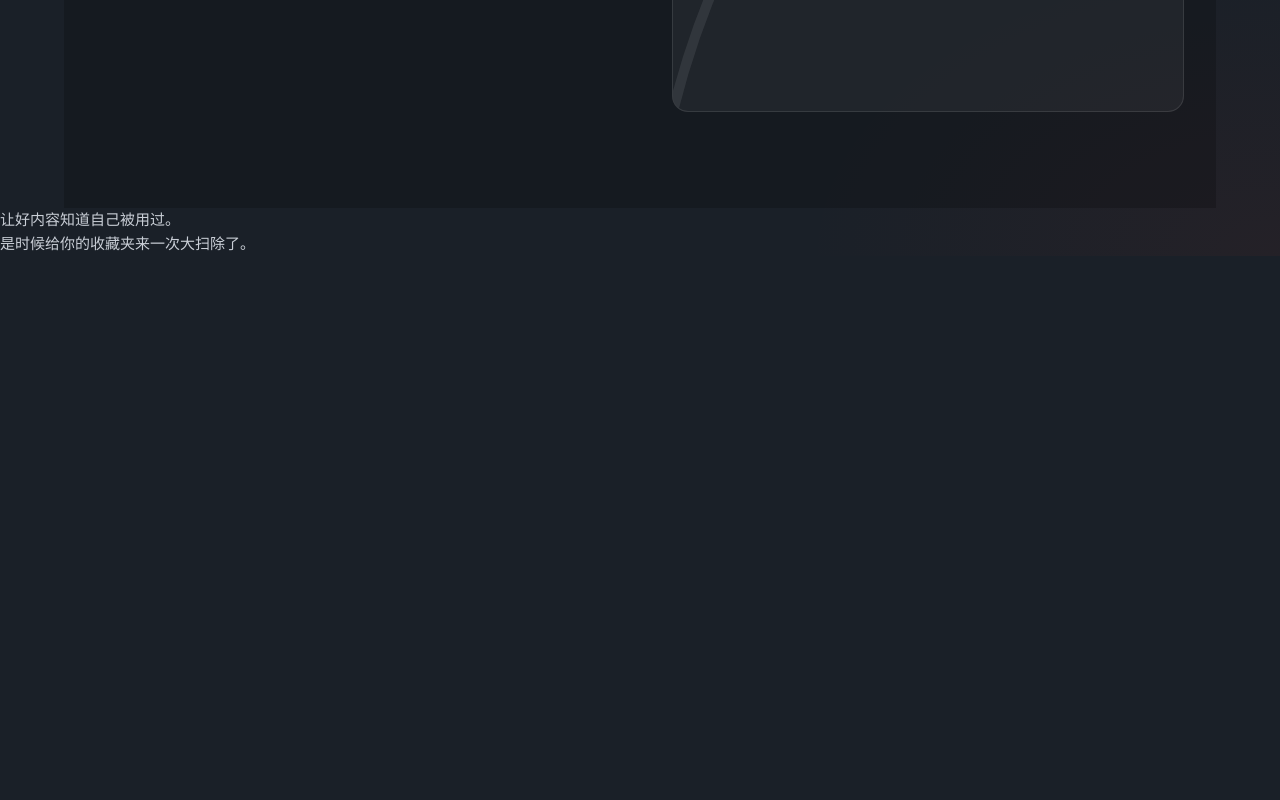
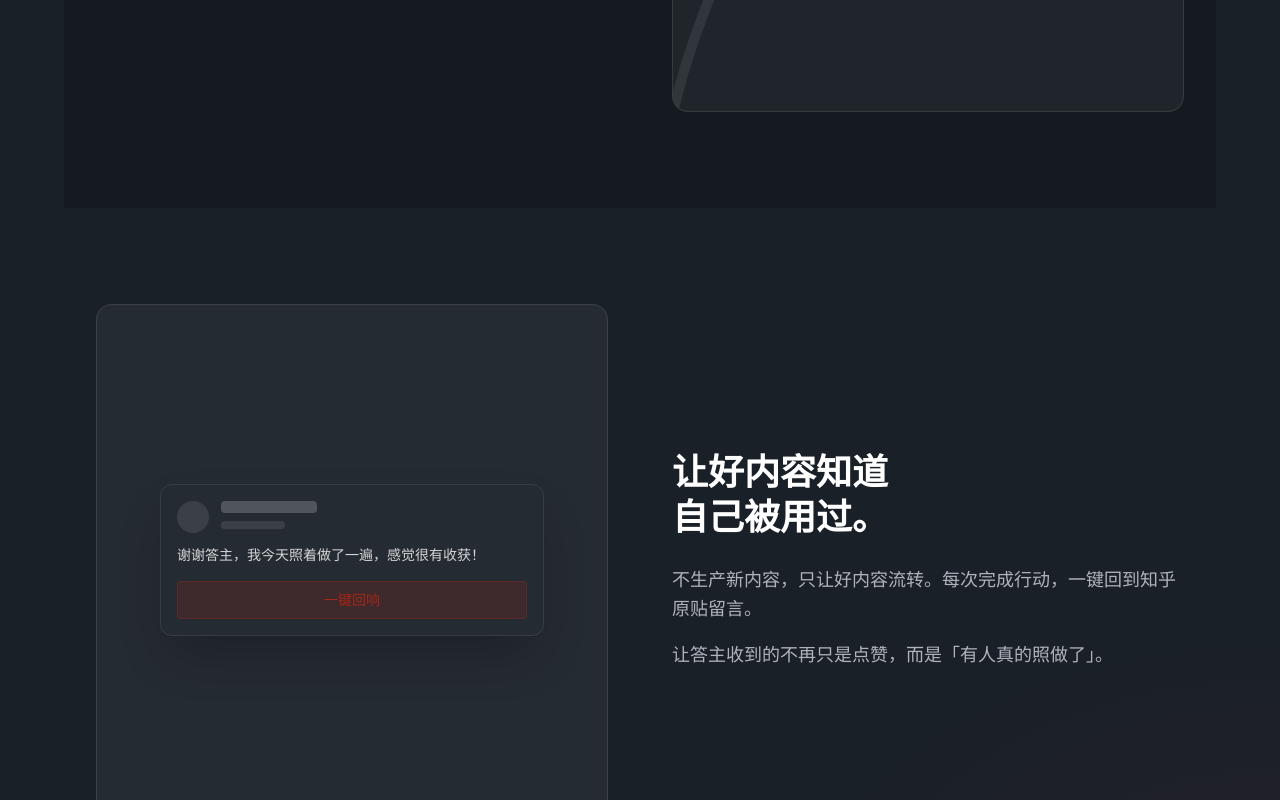
Before and after one commit to RookieRunboy/action, a Next.js app: page / in a window 1280 px wide. Shown: the part 2000-2800 px from the top of the page. Before the commit the page ends 2256 px from the top, so only its background shows below. Built offline with nearby package versions, Linux system fonts and the light colour scheme; no server answers; a web font is replaced by a local one.

Commit message:
feat: implement Community Loop section

```diff
--- a/src/components/landing/CommunityLoop.tsx
+++ b/src/components/landing/CommunityLoop.tsx
@@ -1,8 +1,37 @@
 import React from 'react';
+
 export function CommunityLoop() {
   return (
-    <section>
-      <h2>让好内容知道自己被用过。</h2>
+    <section className="mx-auto max-w-6xl px-4 py-24 sm:px-6 lg:px-8">
+      <div className="grid items-center gap-16 lg:grid-cols-2">
+        {/* Visual: Left */}
+        <div className="relative aspect-video lg:aspect-square rounded-2xl bg-white/5 p-8 border border-white/10 flex items-center justify-center">
+           <div className="bg-wall-base border border-wall-dim/20 rounded-xl p-4 w-full max-w-sm shadow-2xl">
+             <div className="flex gap-3 mb-3">
+               <div className="w-8 h-8 rounded-full bg-white/10"></div>
+               <div className="flex-1">
+                 <div className="h-3 w-24 bg-white/20 rounded mb-2"></div>
+                 <div className="h-2 w-16 bg-white/10 rounded"></div>
+               </div>
+             </div>
+             <p className="text-sm text-white/80 mb-4">谢谢答主，我今天照着做了一遍，感觉很有收获！</p>
+             <button className="w-full py-2 bg-seal-2/20 text-seal-2 rounded text-sm border border-seal-2/30">一键回响</button>
+           </div>
+        </div>
+
+        {/* Text: Right */}
+        <div>
+          <h2 className="song text-3xl font-semibold leading-tight text-white sm:text-4xl">
+            让好内容知道<br />自己被用过。
+          </h2>
+          <p className="mt-6 text-lg leading-relaxed text-wall-ink/85">
+            不生产新内容，只让好内容流转。每次完成行动，一键回到知乎原贴留言。
+          </p>
+          <p className="mt-4 text-lg leading-relaxed text-wall-ink/85">
+            让答主收到的不再只是点赞，而是「有人真的照做了」。
+          </p>
+        </div>
+      </div>
     </section>
   );
 }
```
